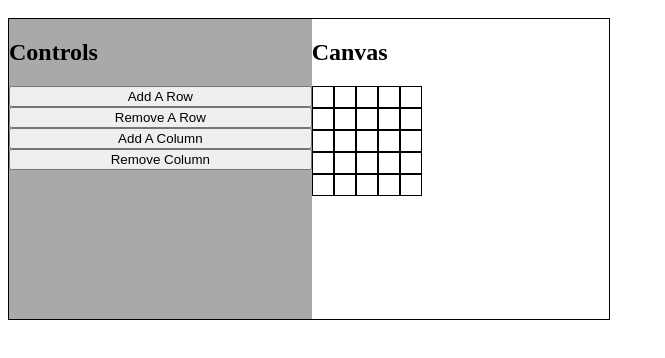
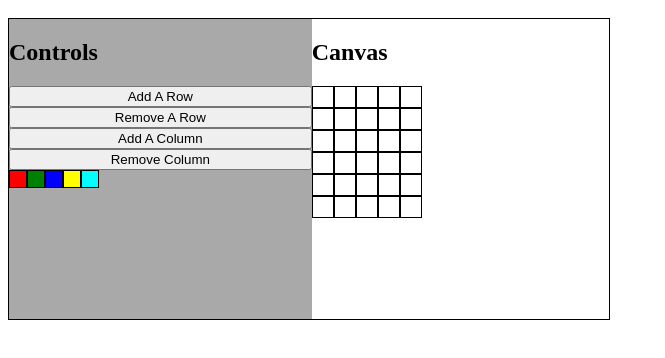
Before and after one commit to JL-GH/acme-pixels, a plain HTML site: page index.html in a window 1280 px wide. Both pictures are taken after a click on the button "Add A Row". Shown: the part 48-406 px from the top of the page, without its empty margins (0-665 px from the left). Drawn offline with Linux system fonts and the light colour scheme.

Commit message:
added functionality for selecting cells, adding rows, adding columns

```diff
--- a/index.html
+++ b/index.html
@@ -14,11 +14,11 @@
       <button id='removeCol'>Remove Column</button>
 
       <div id='colorPal'>
-        <div class='colors'></div>
-        <div class='colors'></div>
-        <div class='colors'></div>
-        <div class='colors'></div>
-        <div class='colors'></div>
+        <div class='colors' style='background-color: red'></div>
+        <div class='colors' style='background-color: green'></div>
+        <div class='colors' style='background-color: blue'></div>
+        <div class='colors' style='background-color: yellow'></div>
+        <div class='colors' style='background-color: aqua'></div>
       </div>
     </div>
 
--- a/script.js
+++ b/script.js
@@ -1,4 +1,42 @@
 // let colors = ['green','blue','red','']
+const addRow = document.querySelector('#addRow');
+const removeRow = document.querySelector('#removeRow');
+const addCol = document.querySelector('#addCol');
+const removeCol = document.querySelector('#removeCol');
+
+const colorBlocks = document.querySelectorAll('.colors');
+let selectedColor = '';
+let columns = 5;
+let rows = 5;
+
+addRow.addEventListener('click', ev => {
+  const newRow = document.createElement('div');
+  newRow.classList.add('row');
+  for (let i = 0; i < columns; i++) {
+    const createCol = document.createElement('div')
+    createCol.classList.add('column')
+    newRow.appendChild(createCol)
+  }
+  document.querySelector('#grid').appendChild(newRow);
+  rows++;
+})
+
+addCol.addEventListener('click', ev => {
+  const rowsList = document.querySelectorAll('.row');
+  rowsList.forEach(r => {
+    let cell = document.createElement('div');
+    cell.classList.add('column');
+    r.appendChild(cell);
+  })
+  columns++;
+})
+
+colorBlocks.forEach(block => {
+  block.addEventListener('click', (ev) => {
+    selectedColor = ev.target.style.backgroundColor;
+    console.log(selectedColor);
+  })
+})
 
 const generateNxN = (n)=> {
   //your code here
@@ -24,7 +62,6 @@ const generateHTMLGrid = (arr)=> {
 
     for (let i = 0; i < elem.length; i++) {
       const createCol = document.createElement('div')
-      // createCol.style.backgroundColor = elem[i]
       createCol.classList.add('column')
       createRow.appendChild(createCol)
     }
@@ -32,3 +69,10 @@ const generateHTMLGrid = (arr)=> {
   })
 };
 generateHTMLGrid(arr);
+
+const gridColumns = document.querySelectorAll('.column');
+gridColumns.forEach(cell => {
+  cell.addEventListener('click', (ev) => {
+    ev.target.style.backgroundColor = selectedColor;
+  })
+})
--- a/style.css
+++ b/style.css
@@ -31,6 +31,11 @@ button {
 }
 
 .colors {
-  width: 5px;
-  height: 5px;
+  width: 16px;
+  height: 16px;
+  border: solid 1px black;
 }
+
+#colorPal {
+  display: flex;
+}
```
